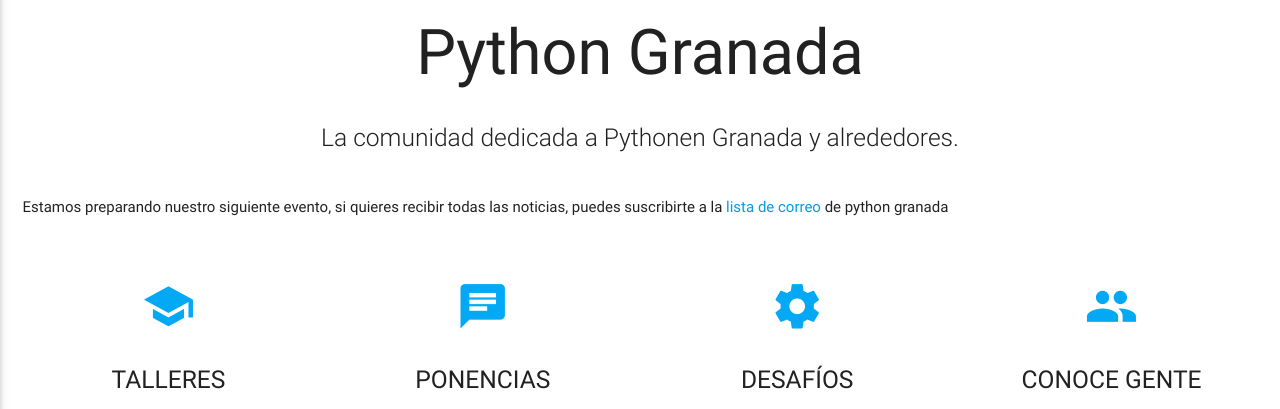
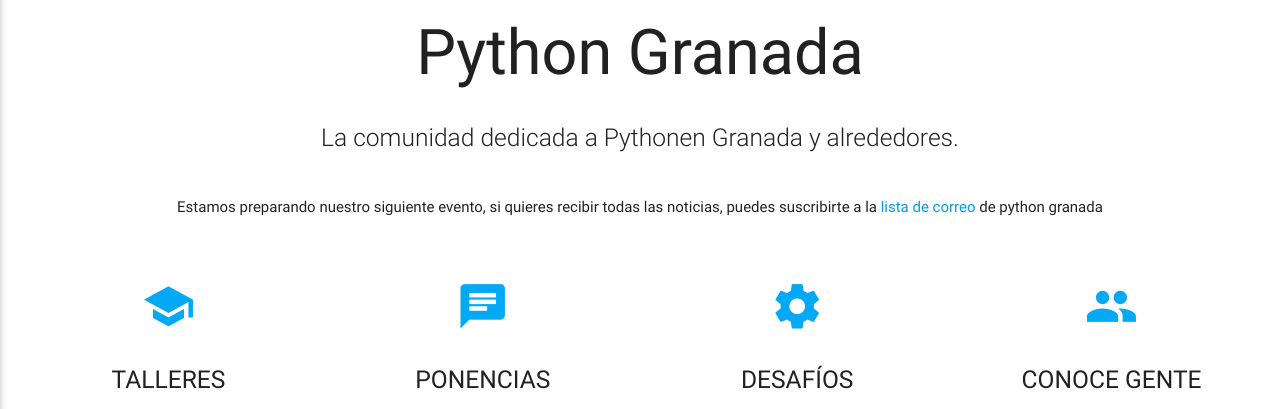
Before and after one commit to PythonGranada/website, a Django app: template templates/home.html in a window 1280 px wide. Shown: the part 138-547 px from the top of the page. Run offline with Django 3.2, Linux system fonts and the light colour scheme; the template is opened without the code that fills it, so the values that code supplies are empty; some libraries are stand-ins or nearby versions.

Commit message:
Fixed error

```diff
--- a/charlas/models.py
+++ b/charlas/models.py
@@ -4,6 +4,7 @@
 from markdownx.models import MarkdownxField
 #create the SlugField
 from django.utils.text import slugify
+from sorl.thumbnail import ImageField
 #Crop images
 
 # Create your models here.
@@ -33,7 +34,7 @@
 
 class Ponente(models.Model):
     nombre = models.CharField(max_length=300)
-    imagen = models.ImageField(upload_to="ponentes/profile")
+    imagen = ImageField(upload_to="ponentes/profile")
     contact = models.EmailField(blank=True, null=True)
     charlas = models.ManyToManyField(Charla, blank=True, null=True)
     twitter = models.CharField(blank=True, null=True, max_length=100)
--- a/templates/home.html
+++ b/templates/home.html
@@ -37,7 +37,7 @@
   </div>
   {% else %}
   <div class="row">
-    <div class="col 12">
+    <div class="col s12 m12 center-align">
       <p>Estamos preparando nuestro siguiente evento, si quieres recibir todas
       las noticias, puedes suscribirte a la <a href="https://lists.es.python.org/listinfo/granada">lista de correo</a> de python granada</p>
     </div>
```
